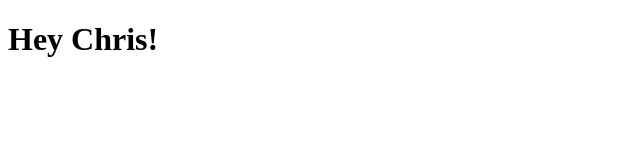
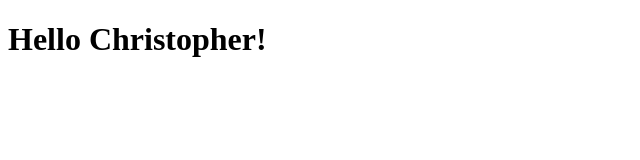
Before and after one commit to curvgrl5000/wonderful_connection, a plain HTML site: page index.html in a window 1280 px wide. Shown: the whole page, without its empty margins (0-640 px from the left). Drawn offline with Linux system fonts and the light colour scheme.

Commit message:
updated text

```diff
--- a/index.html
+++ b/index.html
@@ -6,7 +6,7 @@
 </head>
 <body>
 	<header>
-		<h1>Hey Chris!</h1>
+		<h1>Hello Christopher!</h1>
 	</header>
 </body>
 </html>
```
